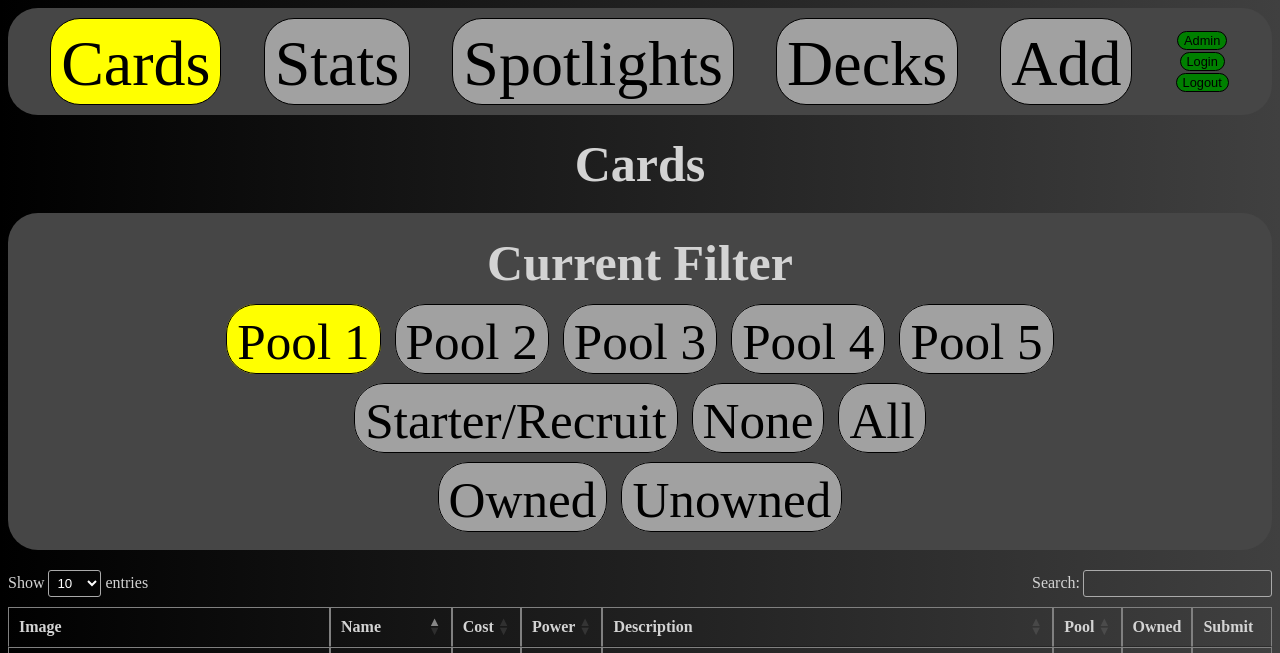
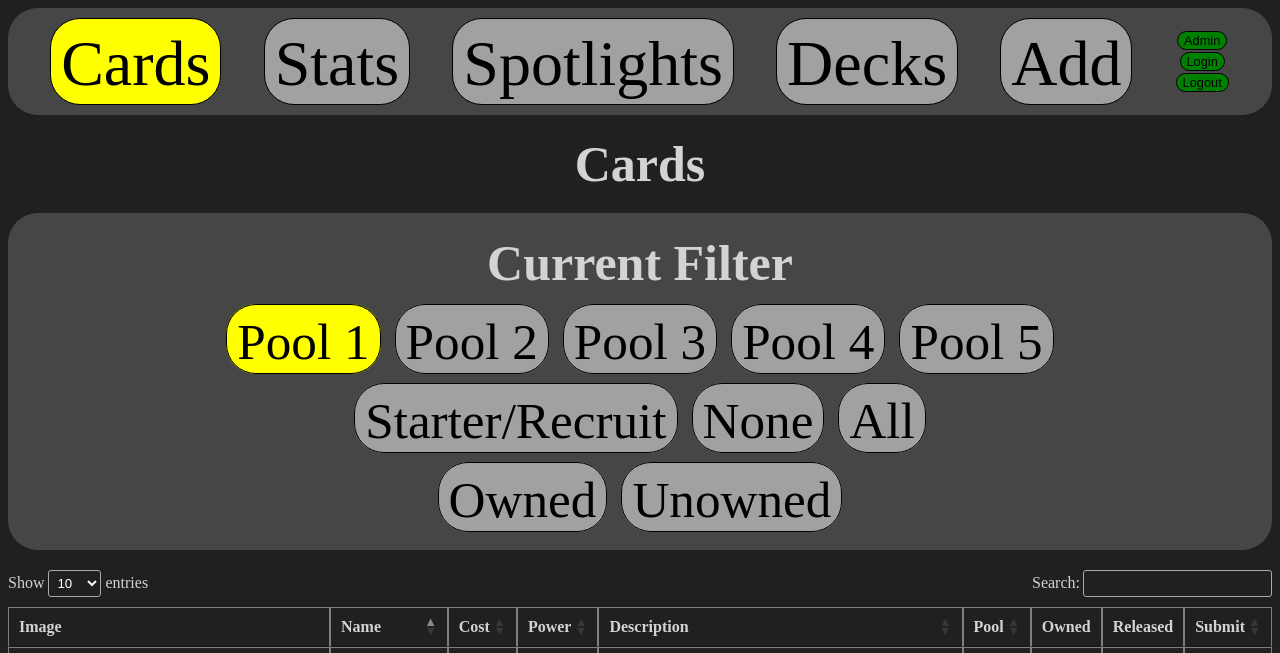
Before and after one commit to tannerjs7/marvel-snap, a Django app: page /snap/cards/1/ in a window 1280 px wide. Shown: the top 653 px of the page. Run offline with Django 5.2, Linux system fonts and the light colour scheme; data comes from the database, SQL or seed files in the repository; both versions use the stored data as it was after the commit; some libraries are stand-ins or nearby versions.

Commit message:
Add 'Released' field to Cards and update pages
index.html, urls.py, and views.py now have 'toggle_checkboxes' rather
than 'toggle_owned'. Stats page now only takes into account released
cards. Removed background gradient. Updated todos.txt and database.
Adding a Card or Spotlight now redirects to the Add page.

```diff
--- a/mysite/snap/models.py
+++ b/mysite/snap/models.py
@@ -20,6 +20,7 @@ class Card(models.Model):
     description = models.CharField(max_length=300)
     pool = models.CharField(max_length=20, choices=POOL_CHOICES, default='None')
     owned = models.BooleanField(default=False)
+    released = models.BooleanField(default=True)
 
     def __str__(self):
         return self.name
--- a/mysite/snap/static/snap/style.css
+++ b/mysite/snap/static/snap/style.css
@@ -1,7 +1,7 @@
 body {
     text-align: center;
-    background-image: linear-gradient(to right, black, #404040);
     color: lightgray;
+    background-color: #202020;
 }
 
 nav input {
--- a/mysite/snap/templates/snap/index.html
+++ b/mysite/snap/templates/snap/index.html
@@ -57,9 +57,10 @@
                 <td>{{ card.power }}</td>
                 <td>{{ card.description }}</td>
                 <td>{{ card.get_pool_display }}</td>
-                <form action="{% url 'snap:toggle_owned' card.name %}" method="post">
+                <form action="{% url 'snap:toggle_checkboxes' card.name %}" method="post">
                     {% csrf_token %}
                     <td><input type="checkbox" name="owned" {% if card.owned %} checked {% endif %}></td>
+                    <td><input type="checkbox" name="released" {% if card.released %} checked {% endif %}></td>
                     <td><input type="submit" value="Submit"></td>
                 </form>
             </tr>
--- a/mysite/snap/urls.py
+++ b/mysite/snap/urls.py
@@ -10,7 +10,7 @@ urlpatterns = [
     path('stats/', views.stats, name='stats'),
     path('spotlights/', views.spotlights, name='spotlights'),
     path('decks/', views.decks, name='decks'),
-    path('<str:card_name>/toggle_owned/', views.toggle_owned, name='toggle_owned'),
+    path('<str:card_name>/toggle_checkboxes/', views.toggle_checkboxes, name='toggle_checkboxes'),
     path('add/', views.add, name='add'),
     path('add_card/', views.add_card, name='add_card'),
     path('add_spotlight/', views.add_spotlight, name='add_spotlight'),
--- a/mysite/snap/views.py
+++ b/mysite/snap/views.py
@@ -15,7 +15,7 @@ def index(request, filter=None):
     else: cards = Card.objects.filter(~Q(pool='none'))
     context = {
         'cards': cards,
-        'columns': ['image', 'name', 'cost', 'power', 'description', 'pool', 'owned', 'submit'],
+        'columns': ['image', 'name', 'cost', 'power', 'description', 'pool', 'owned', 'released', 'submit'],
         'filter': filter
     }
     return render(request, 'snap/index.html', context)
@@ -27,27 +27,28 @@ def stats(request):
     pools = ['Starter/Recruit', 'Pool 1', 'Pool 2', 'Pool 3', 'Pool 4', 'Pool 5', 'All']
 
     for card in cards:
-        if card.pool == 'starter' or card.pool =='recruit':
-            owned_rates[0][1] += 1
-            if card.owned == True: owned_rates[0][0] += 1
-        elif card.pool == '1':
-            owned_rates[1][1] += 1
-            if card.owned == True: owned_rates[1][0] += 1
-        elif card.pool == '2':
-            owned_rates[2][1] += 1
-            if card.owned == True: owned_rates[2][0] += 1
-        elif card.pool == '3':
-            owned_rates[3][1] += 1
-            if card.owned == True: owned_rates[3][0] += 1
-        elif card.pool == '4':
-            owned_rates[4][1] += 1
-            if card.owned == True: owned_rates[4][0] += 1
-        elif card.pool == '5':
-            owned_rates[5][1] += 1
-            if card.owned == True: owned_rates[5][0] += 1
-        if card.pool != 'none':
-            owned_rates[6][1] += 1
-            if card.owned == True: owned_rates[6][0] += 1
+        if card.released:
+            if card.pool == 'starter' or card.pool =='recruit':
+                owned_rates[0][1] += 1
+                if card.owned == True: owned_rates[0][0] += 1
+            elif card.pool == '1':
+                owned_rates[1][1] += 1
+                if card.owned == True: owned_rates[1][0] += 1
+            elif card.pool == '2':
+                owned_rates[2][1] += 1
+                if card.owned == True: owned_rates[2][0] += 1
+            elif card.pool == '3':
+                owned_rates[3][1] += 1
+                if card.owned == True: owned_rates[3][0] += 1
+            elif card.pool == '4':
+                owned_rates[4][1] += 1
+                if card.owned == True: owned_rates[4][0] += 1
+            elif card.pool == '5':
+                owned_rates[5][1] += 1
+                if card.owned == True: owned_rates[5][0] += 1
+            if card.pool != 'none':
+                owned_rates[6][1] += 1
+                if card.owned == True: owned_rates[6][0] += 1
 
     context = {
         'cards': cards,
@@ -76,10 +77,12 @@ def decks(request):
 
 
 @login_required
-def toggle_owned(request, card_name):
+def toggle_checkboxes(request, card_name):
     card = get_object_or_404(Card, pk=card_name)
     if request.POST.get('owned') == 'on': card.owned = True
     else: card.owned = False
+    if request.POST.get('released') == 'on': card.released = True
+    else: card.released = False
     card.save()
     return HttpResponseRedirect(reverse('snap:index'))
 
@@ -106,7 +109,7 @@ def add_card(request):
         owned = True if request.POST.get('owned') == 'on' else False
     )
     card.save()
-    return HttpResponseRedirect(reverse('snap:index'))
+    return HttpResponseRedirect(reverse('snap:add'))
 
 
 @login_required
@@ -125,4 +128,4 @@ def add_spotlight(request):
         pulled3 = True if request.POST.get('pulled-3') == 'on' else False,
         pulled4 = True if request.POST.get('pulled-4') == 'on' else False
     )
-    return HttpResponseRedirect(reverse('snap:spotlights'))
+    return HttpResponseRedirect(reverse('snap:add'))
--- a/todos.txt
+++ b/todos.txt
@@ -5,7 +5,8 @@
 - Allow multiple filters
 - Fix mobile view
 - Add dynamic sizing to 'Add a Spotlight'
-- Navbar styles (buttons)
-- Add 'Add a Deck'
+- Fix login button
+- Add 'Add a Deck', resize/restyle page
 - Lock down toggle owned checkbox and/or submit button on index page
 - Change nav button colors on hover
+- Create released/unreleased filters
```
Also changed, not shown: mysite/snap/templates/snap/add.html (+8 -2 lines), mysite/db.sqlite3, mysite/media/card_images/agamotto.png (added), mysite/media/card_images/cobra.png (added), mysite/media/card_images/eson.png (added), mysite/media/card_images/firehair.png (added), mysite/media/card_images/khonshu.png (added), mysite/media/card_images/redwing_VhCKhYE.png (added), mysite/media/card_images/starbrand.png (added), mysite/snap/migrations/0018_card_released.py (added).
